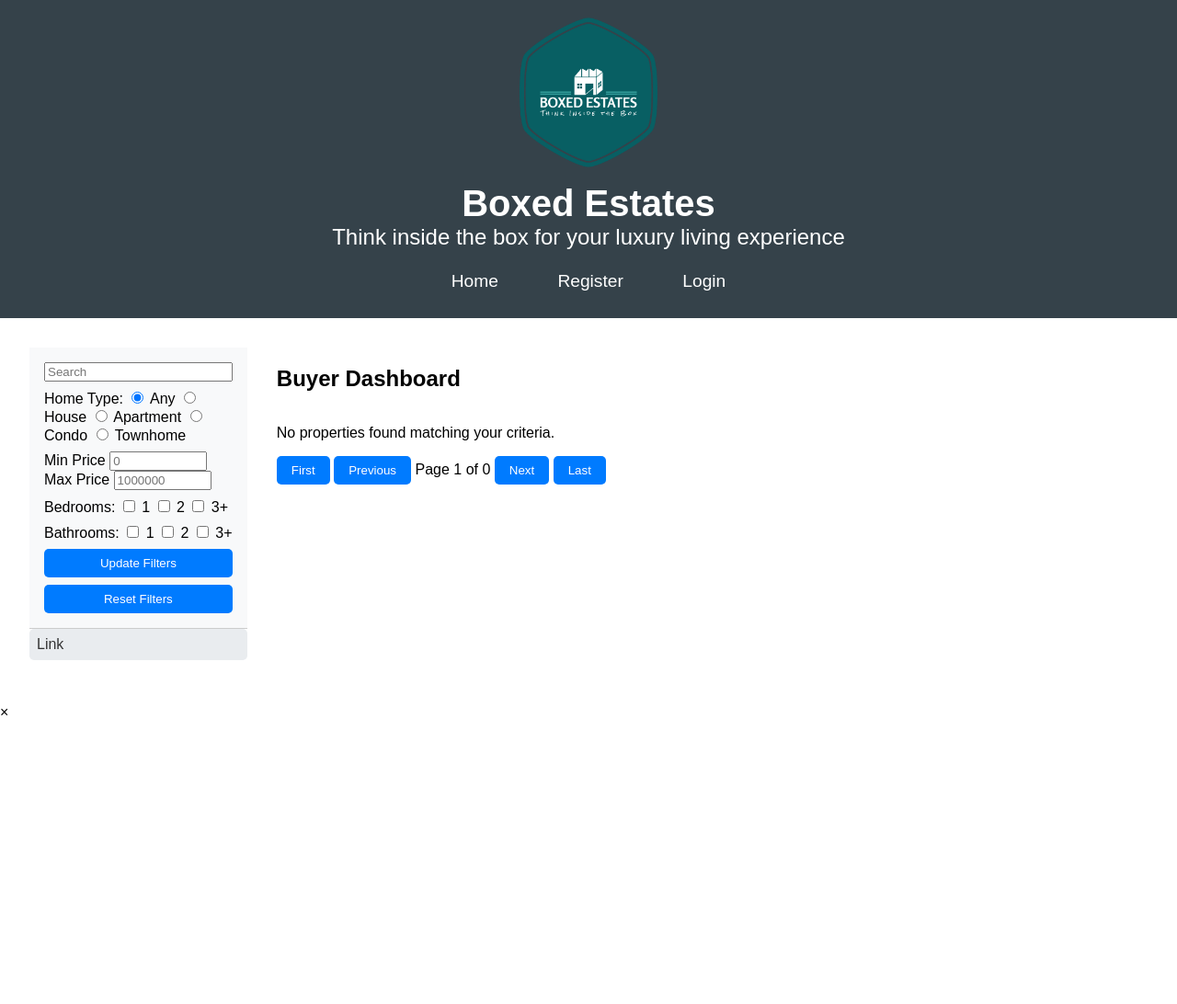
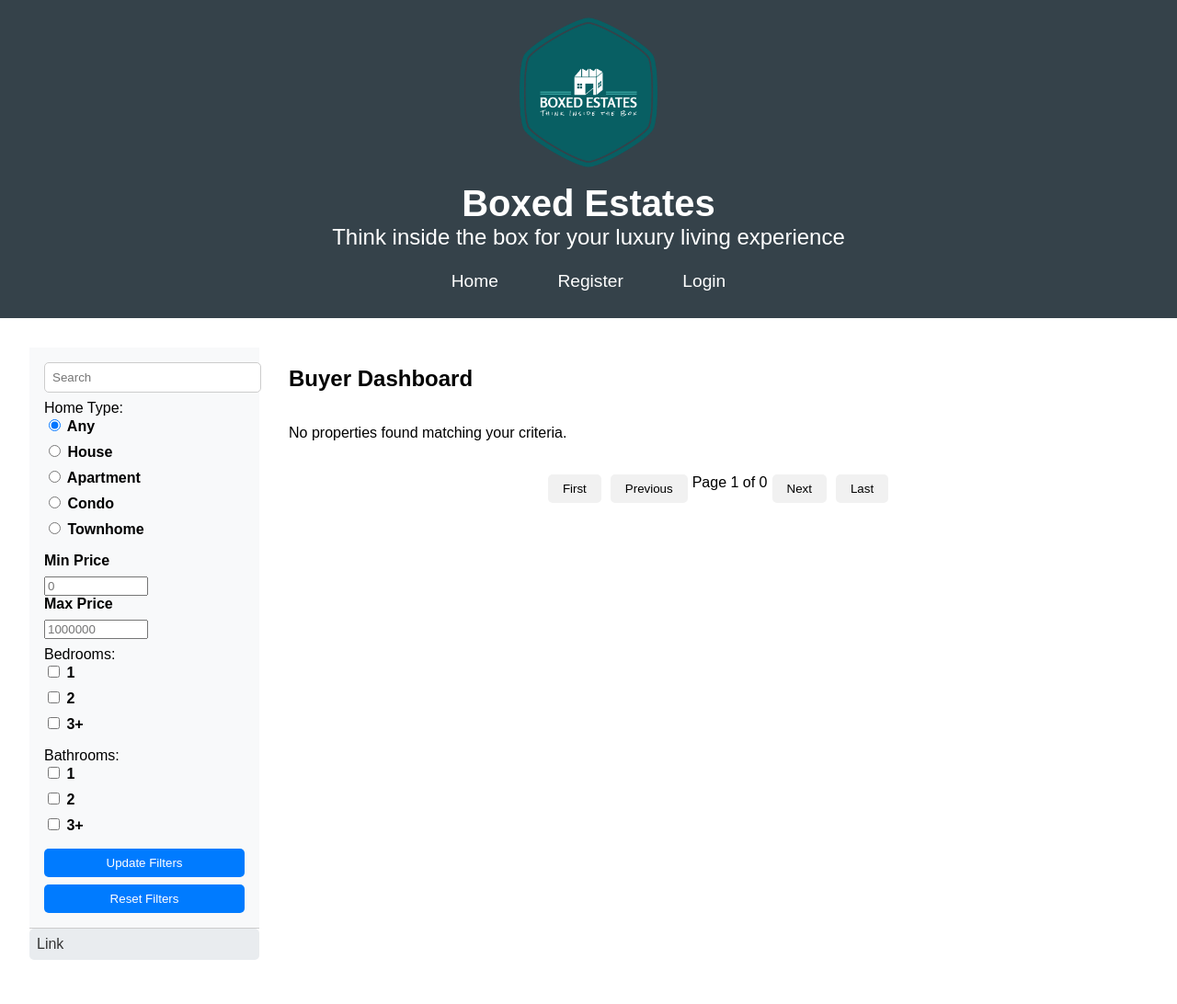
Before and after one commit to Rob-Krisko/web-prog-proj-4, a PHP site: page /buyer_dashboard.php in a window 1280 px wide. Shown: the whole page at 92% size. Before the commit the page ends 778 px from the top, so only its background shows below. Run offline with PHP 8.4, Linux system fonts and the light colour scheme; data that the repository does not hold is empty.

Commit message:
pagination

```diff
--- a/dashboard.css
+++ b/dashboard.css
@@ -10,42 +10,19 @@ header {
 }
 
 .search-filters {
-    display: grid;
-    grid-template-columns: 1fr;
+    display: flex;
+    flex-direction: column;
     gap: 0.5rem;
     padding: 1rem;
     background-color: #f8f9fa;
     border-bottom: 1px solid #ccc;
 }
 
-.dropdown {
-    position: relative;
-    display: inline-block;
-}
-
-.dropdown-content {
-    display: none;
-    position: absolute;
-    background-color: #f8f9fa;
-    min-width: 160px;
-    box-shadow: 0px 8px 16px 0px rgba(0, 0, 0, 0.2);
-    z-index: 1;
-    padding: 1rem;
+.search-filters input[type="text"] {
+    width: 100%;
+    padding: 0.5rem;
     border: 1px solid #ccc;
-}
-
-.dropdown:hover .dropdown-content {
-    display: block;
-}
-
-.dropdown label,
-.dropdown input {
-    display: block;
-    margin-bottom: 0.5rem;
-}
-
-.dropdown input[type="number"] {
-    width: 100%;
+    border-radius: 5px;
 }
 
 button {
@@ -70,7 +47,7 @@ main {
 }
 
 .sidenav {
-    flex: 1;
+    flex: 0 0 250px; /* Set the width of the sidenav */
     margin-right: 2rem;
 }
 
@@ -90,7 +67,7 @@ main {
 }
 
 .content {
-    flex: 4;
+    flex: 1;
 }
 
 .properties-container {
@@ -125,9 +102,130 @@ main {
 .property-card-image img {
     width: 100%;
     height: auto;
+    object-fit: cover;
 }
 
 .property-card-text {
     margin-top: 1rem;
     text-align: center;
 }
+
+.my-properties-container .property-card img {
+    width: 100%;
+    height: auto;
+    max-height: 150px;
+    object-fit: cover;
+}
+
+.my-properties-container {
+    display: flex;
+    flex-wrap: wrap;
+    gap: 1rem;
+}
+
+.modal {
+    display: none;
+    position: fixed;
+    z-index: 1;
+    left: 0;
+    top: 0;
+    width: 100%;
+    height: 100%;
+    overflow: auto;
+    background-color: rgba(0, 0, 0, 0.4);
+}
+
+.modal-content {
+    background-color: #fefefe;
+    margin: 15% auto;
+    padding: 20px;
+    border: 1px solid #888;
+    width: 80%;
+}
+
+.close {
+    color: #aaa;
+    float: right;
+    font-size: 28px;
+    font-weight: bold;
+}
+
+.close:hover,
+.close:focus {
+    color: black;
+    text-decoration: none;
+    cursor: pointer;
+}
+
+#modalImage {
+    max-width: 100%;
+    height: auto;
+    max-height: 300px;
+    object-fit: cover;
+}
+
+.modal-image-text-container {
+    display: flex;
+    flex-wrap: wrap;
+    align-items: flex-start;
+}
+
+.modal-text {
+    flex: 1;
+    margin-left: 1rem;
+}
+
+#modalDetails {
+    padding: 0;
+    list-style-type: none;
+    margin-bottom: 1rem;
+}
+
+.price-filters {
+    display: flex;
+    justify-content: space-between;
+}
+
+.bedrooms-filters,
+.bathrooms-filters {
+    display: flex;
+    flex-wrap: wrap;
+    gap: 0.5rem;
+}
+
+.filter-buttons {
+    display: flex;
+    justify-content: space-between;
+}
+
+label {
+    font-weight: bold;
+    display: block;
+    margin-bottom: 0.5rem;
+}
+
+.pagination {
+    display: flex;
+    justify-content: center;
+    margin: 20px 0;
+}
+
+.pagination button {
+    background-color: #f1f1f1;
+    border: none;
+    color: black;
+    cursor: pointer;
+    margin: 0 5px;
+    padding: 8px 16px;
+    text-decoration: none;
+    transition: background-color .3s;
+}
+
+.pagination button:hover:not(.active) {
+    background-color: #ddd;
+}
+
+.pagination .active {
+    background-color: #4CAF50;
+    color: white;
+}
```
